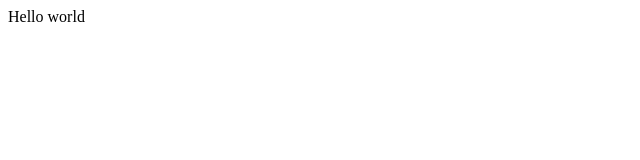
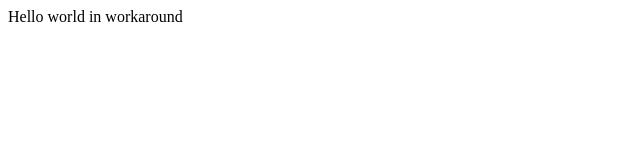
Before and after one commit to Full-Creative/GitHubCommands, a plain HTML site: page index.html in a window 1280 px wide. Shown: the whole page, without its empty margins (0-640 px from the left). Drawn offline with Linux system fonts and the light colour scheme.

Commit message:
edited index.html text

```diff
--- a/index.html
+++ b/index.html
@@ -4,6 +4,6 @@
 
 
 	<body>
-		<p>Hello world</p>
+		<p>Hello world in workaround</p>
 	</body>
 </html>
```
